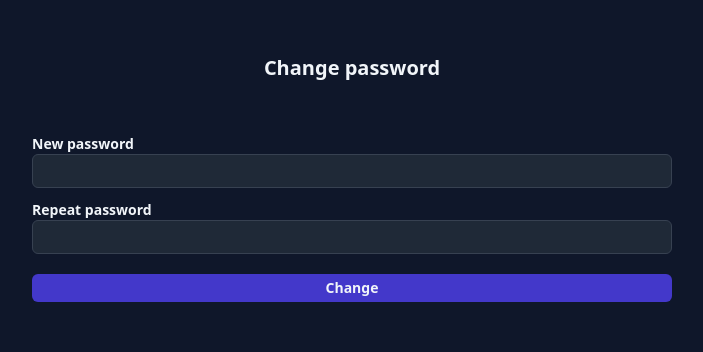
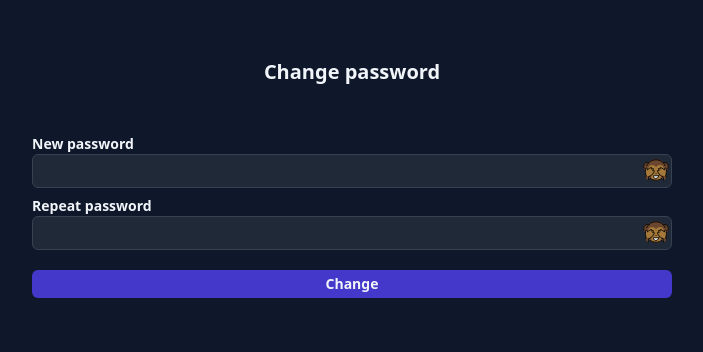
Before and after one commit to ArtemChuban/DoNotDisturb, a SvelteKit app in the folder frontend/: page /password in a window 1280 px wide. Shown: the part 206-558 px from the top of the page, without its empty margins (288-991 px from the left). Built offline with nearby package versions, Linux system fonts and the light colour scheme; no server answers; sample sign-in values are in the browser's storage.

Commit message:
Password input toggle visibility

```diff
--- /dev/null
+++ b/frontend/src/lib/PasswordInput.svelte
@@ -0,0 +1,32 @@
+<script lang="ts">
+	import { t } from './i18n';
+	import passwordIcon from '$lib/assets/monkey-no.svg';
+	import textIcon from '$lib/assets/monkey-yes.svg';
+
+	export let password: string = '';
+	export let title: string = 'password';
+	let type: string = 'password';
+	let icon: string = passwordIcon;
+
+	const toggleHandler = () => {
+		if (type === 'password') {
+			type = 'text';
+			icon = textIcon;
+		} else {
+			type = 'password';
+			icon = passwordIcon;
+		}
+	};
+</script>
+
+<p class="text-slate-100 text-sm">{$t(title)}</p>
+<div class="relative">
+	<input
+		bind:value={password}
+		{...{ type }}
+		class="border rounded-md bg-gray-800 border-gray-700 p-1 text-slate-100 w-full"
+	/>
+	<button on:click|preventDefault={toggleHandler} class="absolute right-0" type="button"
+		><img class="w-8 h-8" src={icon} alt="" /></button
+	>
+</div>
--- a/frontend/src/routes/create/+page.svelte
+++ b/frontend/src/routes/create/+page.svelte
@@ -1,6 +1,7 @@
 <script lang="ts">
 	import { goto } from '$app/navigation';
 	import FetchStatus from '$lib/FetchStatus.svelte';
+	import PasswordInput from '$lib/PasswordInput.svelte';
 	import { createUser, getUser } from '$lib/api';
 	import { t } from '$lib/i18n';
 	import { NotificationType, notification } from '$lib/notification';
@@ -45,14 +46,8 @@
 			bind:value={username}
 			class="mb-5 border rounded-md bg-gray-800 border-gray-700 p-1 text-slate-100"
 		/>
-		<p class="text-slate-100 text-sm">{$t('password')}</p>
-		<input
-			minlength="8"
-			bind:value={password}
-			type="password"
-			class="mb-5 border rounded-md bg-gray-800 border-gray-700 p-1 text-slate-100"
-		/>
-		<button type="submit" class="text-slate-100 text-sm rounded-md p-1 bg-indigo-700"
+		<PasswordInput bind:password />
+		<button type="submit" class="mt-5 text-slate-100 text-sm rounded-md p-1 bg-indigo-700"
 			>{$t('create.button')}</button
 		>
 	</form>
--- a/frontend/src/routes/login/+page.svelte
+++ b/frontend/src/routes/login/+page.svelte
@@ -1,6 +1,7 @@
 <script lang="ts">
 	import { goto } from '$app/navigation';
 	import FetchStatus from '$lib/FetchStatus.svelte';
+	import PasswordInput from '$lib/PasswordInput.svelte';
 	import { getSession } from '$lib/api';
 	import { t } from '$lib/i18n';
 	import { session } from '$lib/user';
@@ -28,13 +29,8 @@
 			bind:value={username}
 			class="mb-5 border rounded-md bg-gray-800 border-gray-700 p-1 text-slate-100"
 		/>
-		<p class="text-slate-100 text-sm">{$t('password')}</p>
-		<input
-			bind:value={password}
-			type="password"
-			class="mb-5 border rounded-md bg-gray-800 border-gray-700 p-1 text-slate-100"
-		/>
-		<button type="submit" class="text-slate-100 text-sm rounded-md p-1 bg-indigo-700"
+		<PasswordInput bind:password />
+		<button type="submit" class="mt-5 text-slate-100 text-sm rounded-md p-1 bg-indigo-700"
 			>{$t('login.button')}</button
 		>
 	</form>
--- a/frontend/src/routes/password/+page.svelte
+++ b/frontend/src/routes/password/+page.svelte
@@ -7,6 +7,7 @@
 	import { onMount } from 'svelte';
 	import { t } from '$lib/i18n';
 	import { session } from '$lib/user';
+	import PasswordInput from '$lib/PasswordInput.svelte';
 
 	let is_admin = false;
 	let username = '';
@@ -47,21 +48,11 @@
 			<p class="text-slate-100 text-sm">{$t('username')}</p>
 			<UserSelect bind:username />
 		{/if}
-		<p class="mt-3 text-slate-100 text-sm">{$t('password.new')}</p>
-		<input
-			minlength="8"
-			bind:value={password}
-			type="password"
-			class="mb-3 border rounded-md bg-gray-800 border-gray-700 p-1 text-slate-100"
-		/>
-		<p class="text-slate-100 text-sm">{$t('password.repeat')}</p>
-		<input
-			minlength="8"
-			bind:value={confirm_password}
-			type="password"
-			class="mb-5 border rounded-md bg-gray-800 border-gray-700 p-1 text-slate-100"
-		/>
-		<button type="submit" class="text-slate-100 text-sm rounded-md p-1 bg-indigo-700"
+		<div class="my-2">
+			<PasswordInput bind:password title={'password.new'} />
+		</div>
+		<PasswordInput bind:password={confirm_password} title={'password.repeat'} />
+		<button type="submit" class="text-slate-100 text-sm rounded-md p-1 bg-indigo-700 mt-5"
 			>{$t('password.button')}</button
 		>
 	</form>
```
Also changed, not shown: frontend/src/lib/assets/monkey-no.svg (added), frontend/src/lib/assets/monkey-yes.svg (added).
